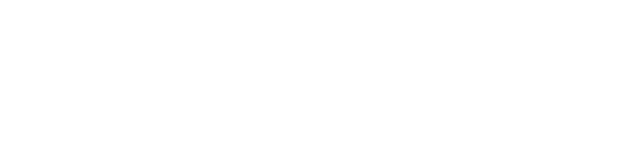
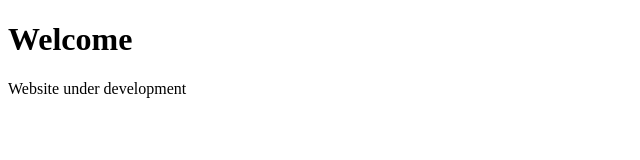
Before and after one commit to Sobiech-J/Sobiech-J.github.io, a plain HTML site: page index.html in a window 1280 px wide. Shown: the whole page, without its empty margins (0-640 px from the left). Drawn offline with Linux system fonts and the light colour scheme.

Commit message:
Update index.html
Added sample text

```diff
--- a/index.html
+++ b/index.html
@@ -3,8 +3,10 @@
 <head>
     <title>Jacob Sobiech</title>
     <link rel="stylesheet" href="styles.css">
+    <h1>Welcome</h1>
 </head>
 <body>
     <script src="script.js"></script>
+    <p>Website under development</p>
 </body>
 </html>
```
